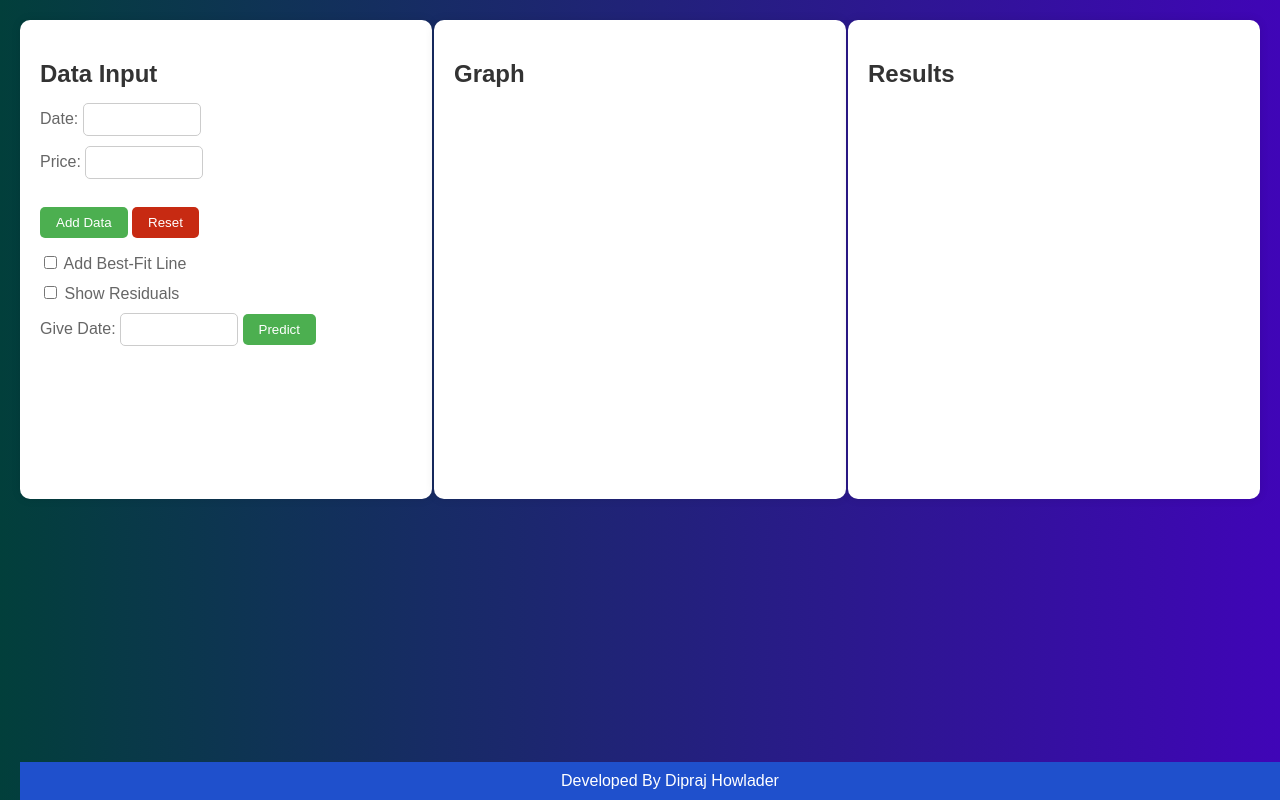
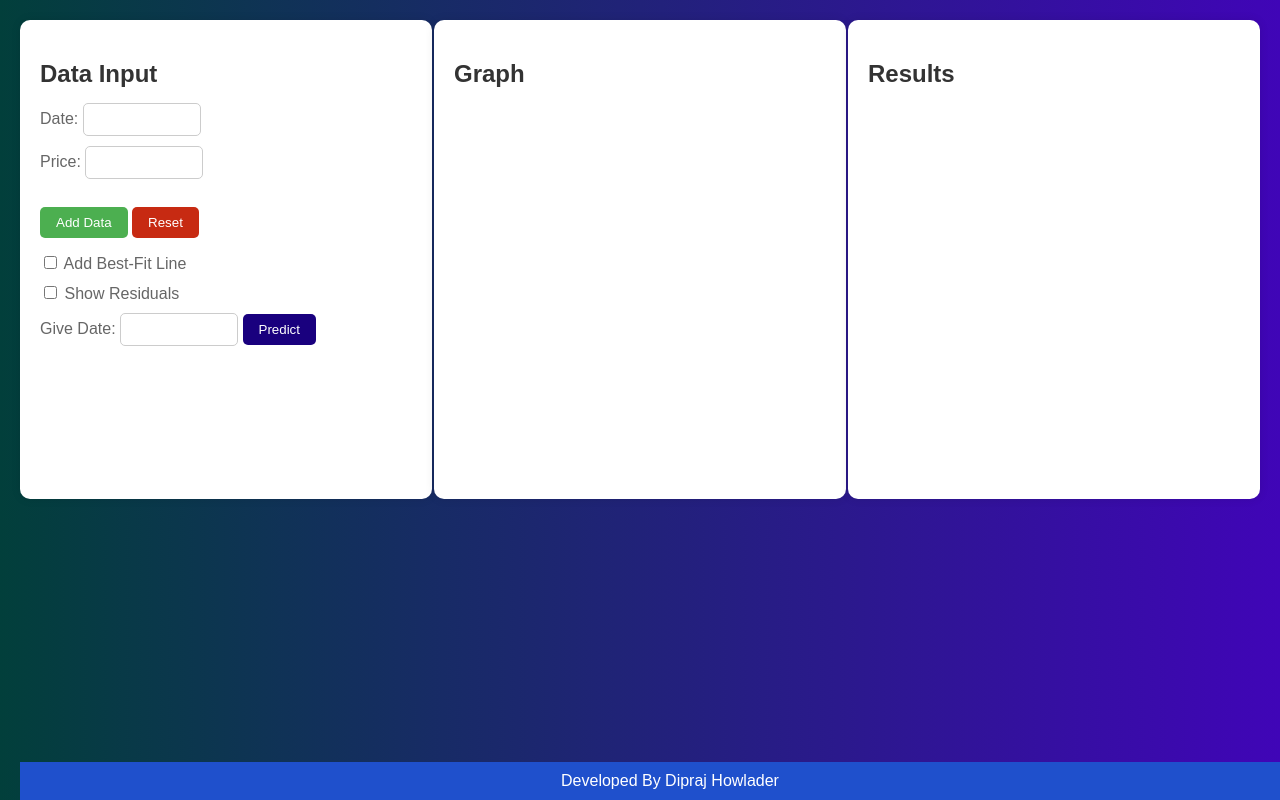
Before and after one commit to dipraj-howlader/linear-regression-website, a plain HTML site: page index.html in a window 1280 px wide. Drawn offline with nearby package versions, Linux system fonts and the light colour scheme.

Commit message:
color changed

```diff
--- a/styles.css
+++ b/styles.css
@@ -63,6 +63,10 @@ body {
     background-color: rgb(199, 42, 18);
 }
 
+.input-section #predict-btn{
+    background-color: rgb(25, 0, 126);
+}
+
 .input-section button:hover {
     background-color: #45a049;
 }
```
